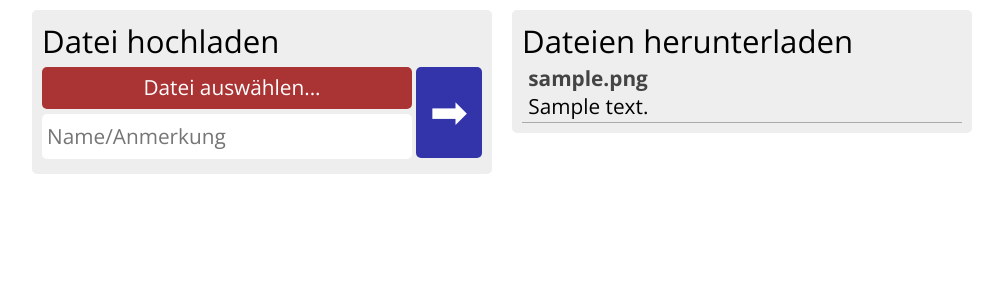
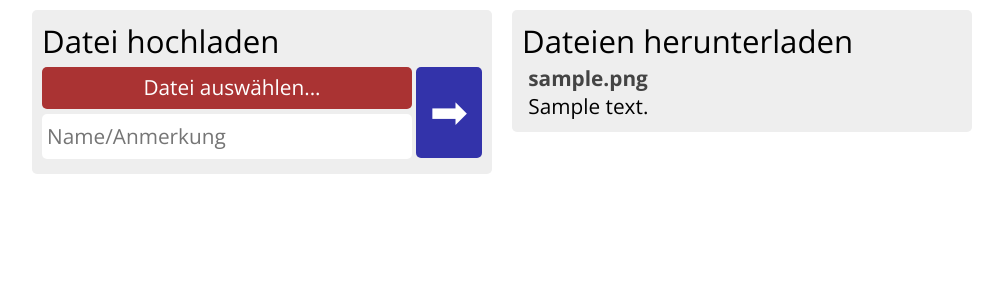
Before and after one commit to jh0ker/simple_share, a Django app: page / in a window 1280 px wide. Shown: the part 105-405 px from the top of the page, without its empty margins (138-1141 px from the left). Run offline with Django 3.2, Linux system fonts and the light colour scheme; tables that the repository leaves empty hold one stand-in row (values such as "Sample post").

Commit message:
fix css of file list

```diff
--- a/simple_share/share/static/share/style.css
+++ b/simple_share/share/static/share/style.css
@@ -78,8 +78,12 @@ a:hover {
 }
 
 .file {
-    border-bottom: thin #aaa solid;
+    border-bottom: thin #ccc solid;
     padding: .1em .3em;
+}
+
+.file:last-child {
+    border: none;
 }
 
 /** Upload area **/
```
